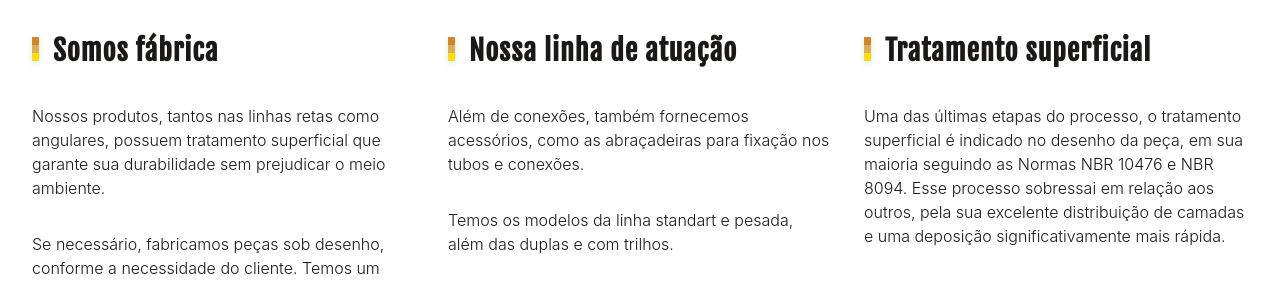
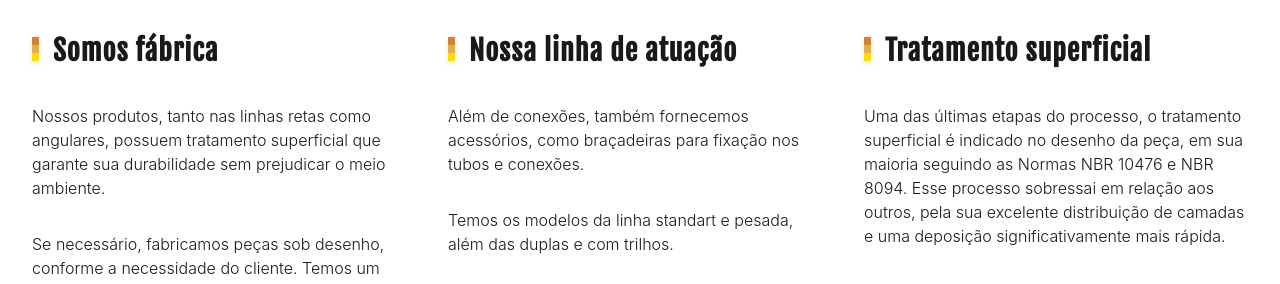
Before and after one commit to evkdobrasil/evkdobrasil.github.io, a Jekyll site: the page built from index.html, in a window 1280 px wide and 900 px high, scrolled down 1508 px. Shown: the part 154-438 px from the top of the window. Built offline with Jekyll 4.4.1, drawn with Linux system fonts in a browser that asks for light colours; the list of posts is cut into pages by our own code.

Commit message:
Correções do texto

```diff
--- a/index.html
+++ b/index.html
@@ -96,7 +96,7 @@ strip:
         <a href="{{ site.baseurl }}/empresa">Somos fábrica</a>
       </h2>
       <p>
-        Nossos produtos, tantos nas linhas retas como angulares, possuem
+        Nossos produtos, tanto nas linhas retas como angulares, possuem
         tratamento superficial que garante sua durabilidade sem prejudicar o
         meio ambiente.
       </p>
@@ -121,8 +121,8 @@ strip:
         <a href="{{site.baseurl}}/fale-conosco/">Nossa linha de atuação</a>
       </h2>
       <p>
-        Além de conexões, também fornecemos acessórios, como as abraçadeiras
-        para fixação nos tubos e conexões.
+        Além de conexões, também fornecemos acessórios, como braçadeiras para
+        fixação nos tubos e conexões.
       </p>
       <p>
         Temos os modelos da linha standart e pesada, além das duplas e com
```
